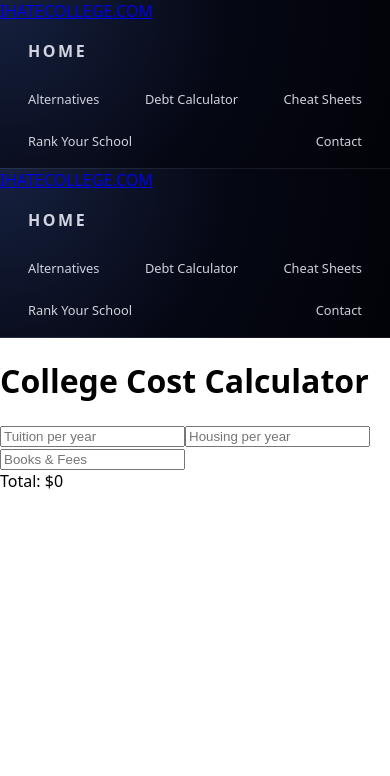
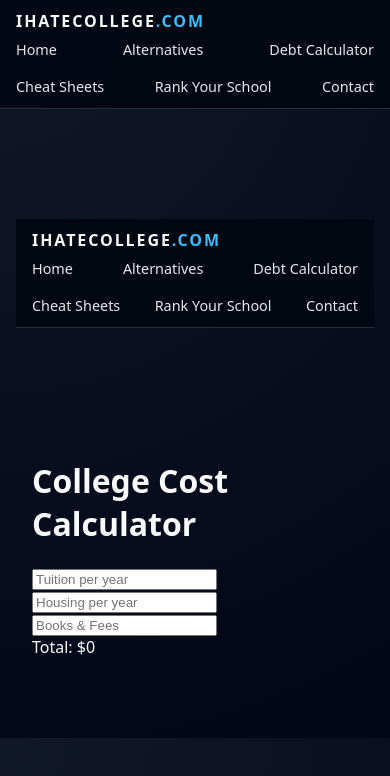
Before and after one commit to placebetsai/Ihatecollege, a Next.js app: page /cost in a window 390 px wide. Shown: the top 776 px of the page. Built offline with nearby package versions, Linux system fonts and the light colour scheme.

Commit message:
Update globals.css

```diff
--- a/styles/globals.css
+++ b/styles/globals.css
@@ -1,78 +1,120 @@
-/* ===========================
-   TOP NAVIGATION BAR
-   =========================== */
+/* styles/globals.css */
 
+/* ---- Base ---- */
+html,
 body {
+  padding: 0;
   margin: 0;
   font-family: system-ui, -apple-system, BlinkMacSystemFont, "Segoe UI",
     sans-serif;
+  background: radial-gradient(circle at top left, #111827, #020617);
+  color: #f9fafb;
 }
 
-/* Header wrapper */
-header,
+*,
+*::before,
+*::after {
+  box-sizing: border-box;
+}
+
+a {
+  color: inherit;
+  text-decoration: none;
+}
+
+.page-main {
+  max-width: 1100px;
+  margin: 0 auto;
+  padding: 90px 16px 40px; /* space for sticky header */
+}
+
+/* ---- NAVBAR ---- */
+
 .site-header {
   position: sticky;
   top: 0;
-  z-index: 30;
-  background: radial-gradient(circle at top left, #16213f 0%, #050713 55%, #020308 100%);
-  border-bottom: 1px solid rgba(255, 255, 255, 0.08);
+  z-index: 1000;
+  width: 100%;
+  background: rgba(3, 7, 18, 0.92);
+  backdrop-filter: blur(10px);
+  border-bottom: 1px solid rgba(148, 163, 184, 0.25);
 }
 
-/* Inner layout: logo + links */
-header nav {
+.site-header-inner {
+  max-width: 1100px;
+  margin: 0 auto;
+  padding: 10px 16px;
+  display: flex;
+  align-items: center;
+  justify-content: space-between;
+  gap: 16px;
+}
+
+/* Logo */
+.site-logo {
+  font-weight: 800;
+  font-size: 1.1rem;
+  letter-spacing: 0.12em;
+  text-transform: uppercase;
+  white-space: nowrap;
+}
+
+.site-logo span {
+  color: #38bdf8; /* .COM in light blue */
+}
+
+/* Links row (desktop) */
+.site-nav {
   display: flex;
   flex-wrap: wrap;
-  align-items: center;
-  gap: 12px;
-  padding: 12px 18px;
+  gap: 16px;
+  font-size: 0.9rem;
 }
 
-/* First link in the nav = logo (IHATECOLLEGE.COM) */
-header nav a:first-child {
-  margin-right: auto;
-  font-weight: 800;
-  font-size: 1rem;
-  letter-spacing: 0.16em;
-  text-transform: uppercase;
-  text-decoration: none;
+.site-nav a {
+  position: relative;
+  padding-bottom: 2px;
+  color: #e5e7eb;
 }
 
-/* All nav links */
-header nav a {
-  color: #f4f6ff;
-  text-decoration: none;
-  font-size: 0.9rem;
-  font-weight: 500;
-  opacity: 0.85;
-  padding: 6px 12px;
-  border-radius: 999px;
-  transition:
-    background 0.15s ease,
-    opacity 0.15s ease,
-    transform 0.15s ease;
+.site-nav a:hover {
+  color: #facc15;
 }
 
-/* Hover/press effect */
-header nav a:hover {
-  background: rgba(255, 255, 255, 0.06);
-  opacity: 1;
-  transform: translateY(-1px);
+.site-nav a::after {
+  content: "";
+  position: absolute;
+  left: 0;
+  bottom: 0;
+  height: 2px;
+  width: 0;
+  background: #facc15;
+  transition: width 0.18s ease-out;
 }
 
-/* Mobile tweaks */
-@media (max-width: 640px) {
-  header nav {
-    justify-content: space-between;
+.site-nav a:hover::after {
+  width: 100%;
+}
+
+/* ---- MOBILE ---- */
+@media (max-width: 768px) {
+  .site-header-inner {
+    flex-direction: column;
+    align-items: flex-start;
+    gap: 8px;
   }
 
-  header nav a {
-    font-size: 0.8rem;
-    padding: 6px 10px;
+  .site-logo {
+    font-size: 1rem;
   }
 
-  header nav a:first-child {
-    flex-basis: 100%;
-    margin-right: 0;
-    margin-bottom: 4px;
+  .site-nav {
+    width: 100%;
+    justify-content: space-between;
+    flex-wrap: wrap;
+  }
+
+  .page-main {
+    padding-top: 110px; /* little more room on small screens */
   }
 }
```
